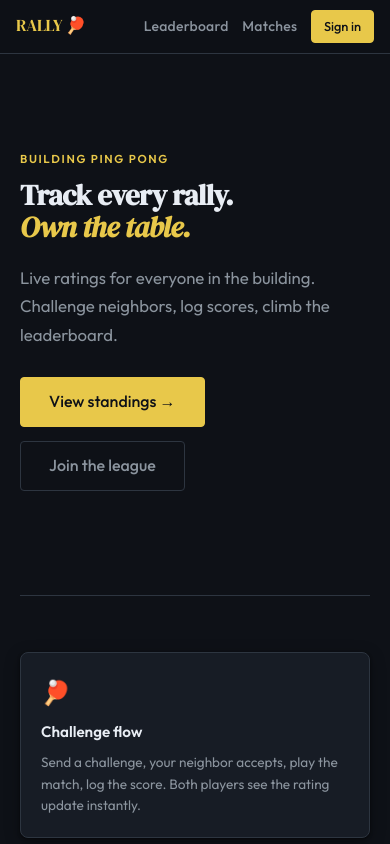
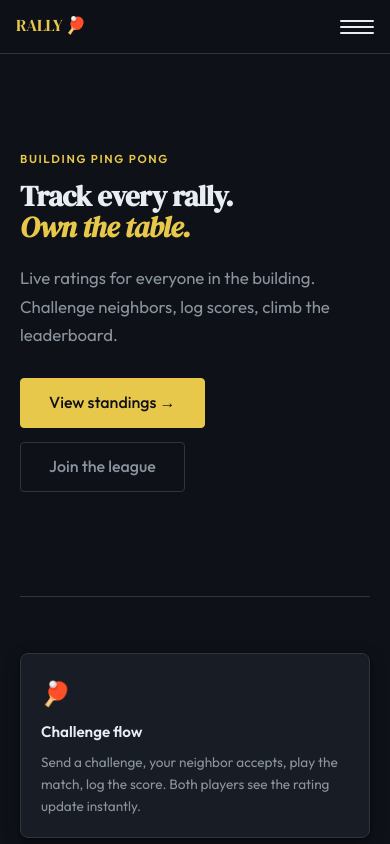
Before and after one commit to Zer02/rally, a Vue app: page / in a window 390 px wide. Shown: the top 844 px of the page. Built offline with nearby package versions, Linux system fonts and the light colour scheme; no server answers.

Commit message:
v0.0.2.6 — Admin flag column, mobile hamburger nav, leaderboard crowns

```diff
--- a/src/components/layout/AppNav.vue
+++ b/src/components/layout/AppNav.vue
@@ -1,7 +1,7 @@
 <template>
   <nav class="nav">
     <div class="nav-inner container">
-      <RouterLink to="/" class="nav-logo">RALLY 🏓</RouterLink>
+      <RouterLink to="/" class="nav-logo" @click="menuOpen = false">RALLY 🏓</RouterLink>
 
       <div class="nav-links">
         <RouterLink to="/leaderboard" class="nav-link">Leaderboard</RouterLink>
@@ -16,19 +16,51 @@
           <RouterLink to="/login" class="btn btn-primary btn-sm">Sign in</RouterLink>
         </template>
       </div>
+
+      <button
+        class="nav-burger"
+        :class="{ open: menuOpen }"
+        aria-label="Toggle menu"
+        :aria-expanded="menuOpen"
+        @click="menuOpen = !menuOpen"
+      >
+        <span /><span /><span />
+      </button>
     </div>
+
+    <Transition name="nav-drop">
+      <div v-if="menuOpen" class="nav-drop">
+        <RouterLink to="/leaderboard" class="nav-drop-link" @click="menuOpen = false">Leaderboard</RouterLink>
+        <RouterLink to="/matches"     class="nav-drop-link" @click="menuOpen = false">Matches</RouterLink>
+
+        <template v-if="isAuthed">
+          <RouterLink to="/challenge" class="nav-drop-link" @click="menuOpen = false">Challenge</RouterLink>
+          <RouterLink to="/profile"   class="nav-drop-link" @click="menuOpen = false">Profile</RouterLink>
+          <button class="btn btn-ghost btn-sm nav-drop-signout" @click="handleSignOut">Sign out</button>
+        </template>
+        <template v-else>
+          <RouterLink to="/login" class="btn btn-primary btn-sm nav-drop-signout" @click="menuOpen = false">Sign in</RouterLink>
+        </template>
+      </div>
+    </Transition>
   </nav>
 </template>
 
 <script setup lang="ts">
+import { ref, watch } from 'vue'
 import { useAuth } from '@/composables/useAuth'
 import { useRouter } from 'vue-router'
 
 const { isAuthed, signOut } = useAuth()
 const router = useRouter()
+const menuOpen = ref(false)
+
+// close the mobile menu on any route change
+watch(() => router.currentRoute.value.fullPath, () => { menuOpen.value = false })
 
 async function handleSignOut() {
   await signOut()
+  menuOpen.value = false
   router.push('/')
 }
 </script>
@@ -63,16 +95,45 @@ async function handleSignOut() {
 .nav-link:hover,
 .nav-link.router-link-active { color: var(--txt-primary); }
 
+.nav-burger {
+  display: none;
+  flex-direction: column; justify-content: center; gap: 4px;
+  width: 34px; height: 34px; padding: 0; margin-left: 0.5rem;
+  background: transparent; border: none; cursor: pointer; flex-shrink: 0;
+}
+.nav-burger span {
+  display: block; width: 100%; height: 2px; border-radius: 2px;
+  background: var(--txt-primary); transition: transform 0.2s, opacity 0.2s;
+}
+.nav-burger.open span:nth-child(1) { transform: translateY(6px) rotate(45deg); }
+.nav-burger.open span:nth-child(2) { opacity: 0; }
+.nav-burger.open span:nth-child(3) { transform: translateY(-6px) rotate(-45deg); }
+
+.nav-drop {
+  display: none;
+  flex-direction: column;
+  border-top: 1px solid var(--line);
+  background: var(--table-mid);
+  padding: 0.5rem 1rem 0.85rem;
+}
+.nav-drop-link {
+  padding: 0.7rem 0.25rem;
+  font-size: 0.9rem; font-weight: 500;
+  color: var(--txt-secondary);
+  border-bottom: 1px solid var(--line);
+}
+.nav-drop-link:last-of-type { border-bottom: none; }
+.nav-drop-link.router-link-active { color: var(--txt-primary); }
+.nav-drop-signout { margin-top: 0.6rem; align-self: flex-start; }
+
+.nav-drop-enter-active, .nav-drop-leave-active { transition: opacity 0.15s, transform 0.15s; }
+.nav-drop-enter-from, .nav-drop-leave-to { opacity: 0; transform: translateY(-6px); }
+
 @media (max-width: 600px) {
   .nav-inner { height: auto; padding: 0.6rem 1rem; }
-  .nav-logo { font-size: 1.05rem; margin-right: 0.75rem; }
-  .nav-links {
-    flex-shrink: 1; min-width: 0;
-    overflow-x: auto; -webkit-overflow-scrolling: touch;
-    gap: 0.85rem;
-    scrollbar-width: none;
-  }
-  .nav-links::-webkit-scrollbar { display: none; }
-  .nav-links > * { flex-shrink: 0; }
+  .nav-logo { font-size: 1.05rem; margin-right: auto; }
+  .nav-links { display: none; }
+  .nav-burger { display: flex; }
+  .nav-drop { display: flex; }
 }
 </style>
--- a/src/views/LeaderboardView.vue
+++ b/src/views/LeaderboardView.vue
@@ -14,18 +14,21 @@
         <!-- Top 3 podium -->
         <div v-if="store.sorted.length >= 3" class="podium">
           <RouterLink :to="`/player/${store.sorted[1].profile_id}`" class="podium-spot second">
+            <span class="crown crown-silver" aria-hidden="true">🥈</span>
             <PlayerAvatar :name="name(store.sorted[1])" :size="48" />
             <div class="podium-rank">2</div>
             <div class="podium-name">{{ name(store.sorted[1]) }}</div>
             <div class="podium-rating mono">{{ store.sorted[1].rating }}</div>
           </RouterLink>
           <RouterLink :to="`/player/${store.sorted[0].profile_id}`" class="podium-spot first">
+            <span class="crown crown-gold" aria-hidden="true">👑</span>
             <PlayerAvatar :name="name(store.sorted[0])" :size="56" />
             <div class="podium-rank gold">1</div>
             <div class="podium-name">{{ name(store.sorted[0]) }}</div>
             <div class="podium-rating mono">{{ store.sorted[0].rating }}</div>
           </RouterLink>
           <RouterLink :to="`/player/${store.sorted[2].profile_id}`" class="podium-spot third">
+            <span class="crown crown-bronze" aria-hidden="true">🥉</span>
             <PlayerAvatar :name="name(store.sorted[2])" :size="44" />
             <div class="podium-rank">3</div>
             <div class="podium-name">{{ name(store.sorted[2]) }}</div>
@@ -59,7 +62,10 @@
                     <RouterLink :to="`/player/${p.profile_id}`" style="display:flex;align-items:center;gap:8px">
                       <PlayerAvatar :name="name(p)" :size="28" />
                       <div>
-                        <div>{{ name(p) }}</div>
+                        <div style="display:flex;align-items:center;gap:5px">
+                          {{ name(p) }}
+                          <span v-if="rankCrown(i + 1)" class="crown crown-sm" :class="`crown-${rankCrown(i + 1)?.tier}`" aria-hidden="true">{{ rankCrown(i + 1)?.emoji }}</span>
+                        </div>
                         <div v-if="p.profile?.unit" class="muted" style="font-size:0.72rem">Unit {{ p.profile.unit }}</div>
                       </div>
                     </RouterLink>
@@ -111,6 +117,16 @@ onUnmounted(() => {
 function name(p: Player) {
   return p.profile?.display_name || p.profile?.username || 'Unknown'
 }
+
+const CROWNS = {
+  1: { emoji: '👑', tier: 'gold' },
+  2: { emoji: '🥈', tier: 'silver' },
+  3: { emoji: '🥉', tier: 'bronze' },
+} as const
+
+function rankCrown(rank: number) {
+  return CROWNS[rank as keyof typeof CROWNS] ?? null
+}
 </script>
 
 <style scoped>
@@ -123,4 +139,9 @@ function name(p: Player) {
 .podium-rating { font-size: 0.78rem; color: var(--txt-muted); }
 .first .podium-name { font-size: 0.95rem; }
 .my-row td { background: rgba(232,200,74,0.04); }
+
+.crown { line-height: 1; filter: drop-shadow(0 1px 2px rgba(0,0,0,0.4)); }
+.podium-spot .crown { font-size: 1.3rem; margin-bottom: 0.1rem; }
+.podium-spot.first .crown { font-size: 1.6rem; }
+.crown-sm { font-size: 0.85rem; }
 </style>
```
Also changed, not shown: 1 other file (tests, documents, lock files or other folders).
